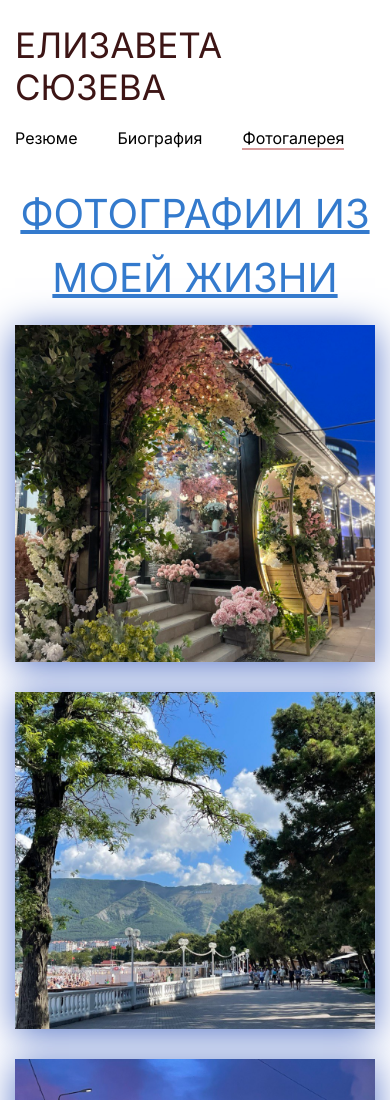
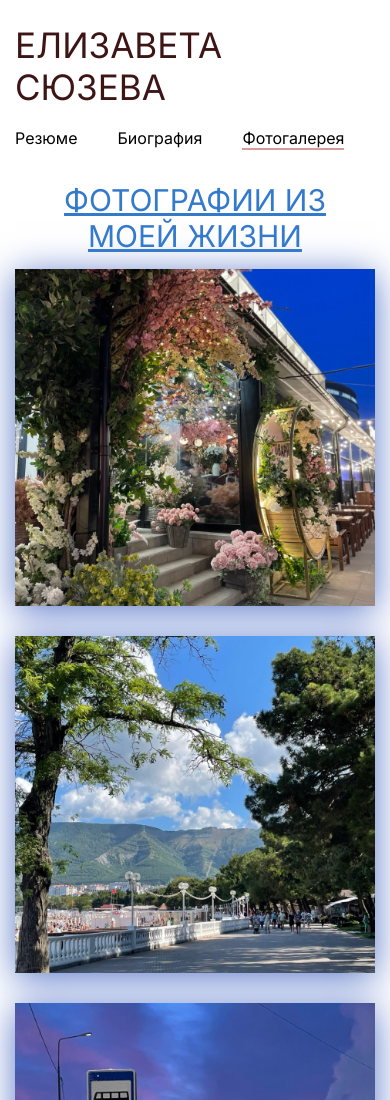
Before and after one commit to lizasuzeva/w, a plain HTML site: page photogallery.html in a window 390 px wide. Shown: the top 1100 px of the page. Drawn offline with Linux system fonts and the light colour scheme.

Commit message:
Add files via upload

```diff
--- a/css/main.css
+++ b/css/main.css
@@ -321,11 +321,11 @@ table,
 
 @media only screen and (max-width: 768px) {
   .title-2 {
-    font-size: 40px; /* Уменьшаем размер шрифта для мобильных устройств */
+    font-size: 30px; /* Уменьшаем размер шрифта для мобильных устройств */
     margin-bottom: 15px; /* Уменьшаем отступ снизу */
     font-style: Regular;
     text-transform: uppercase;
-    line-height: 1.6;
+    line-height: 1.2;
     color: #337ACD;
     text-align: center;
     text-decoration: underline;/
```
